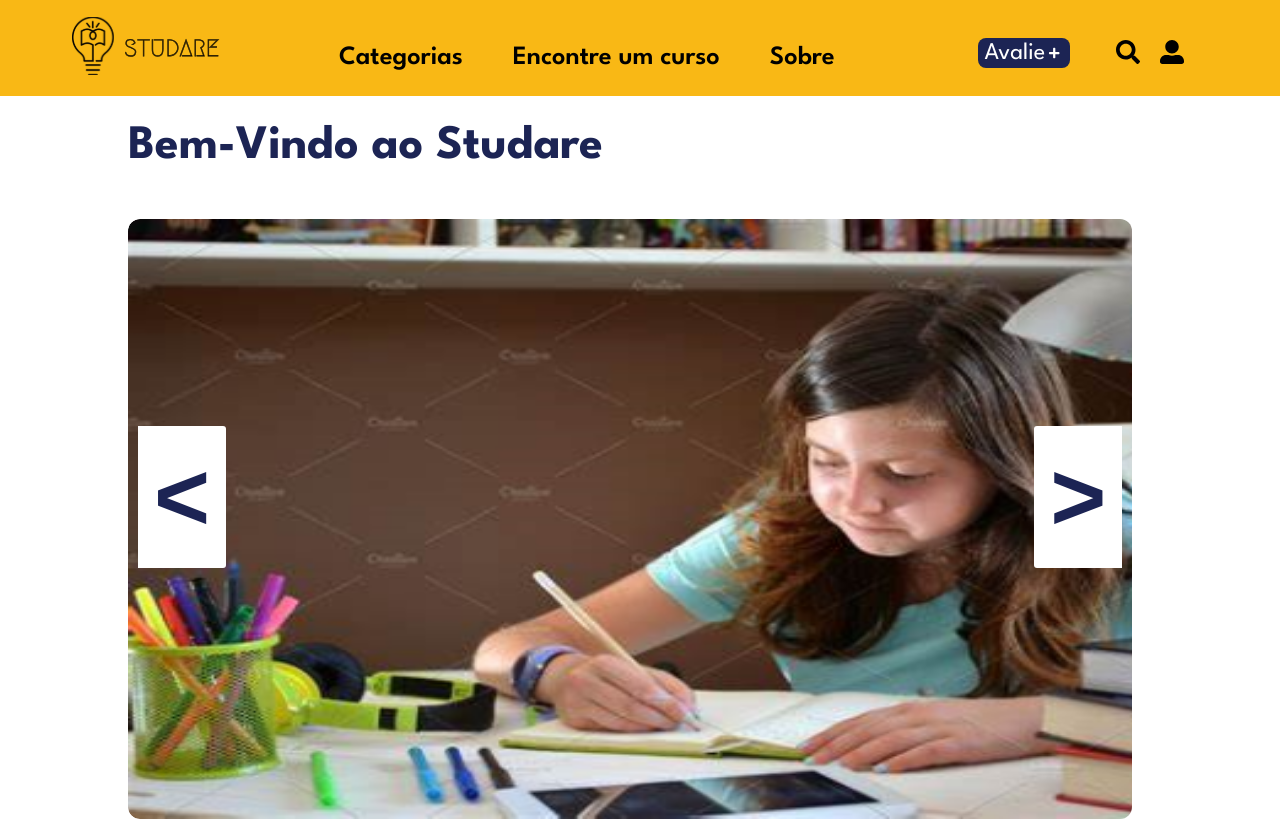
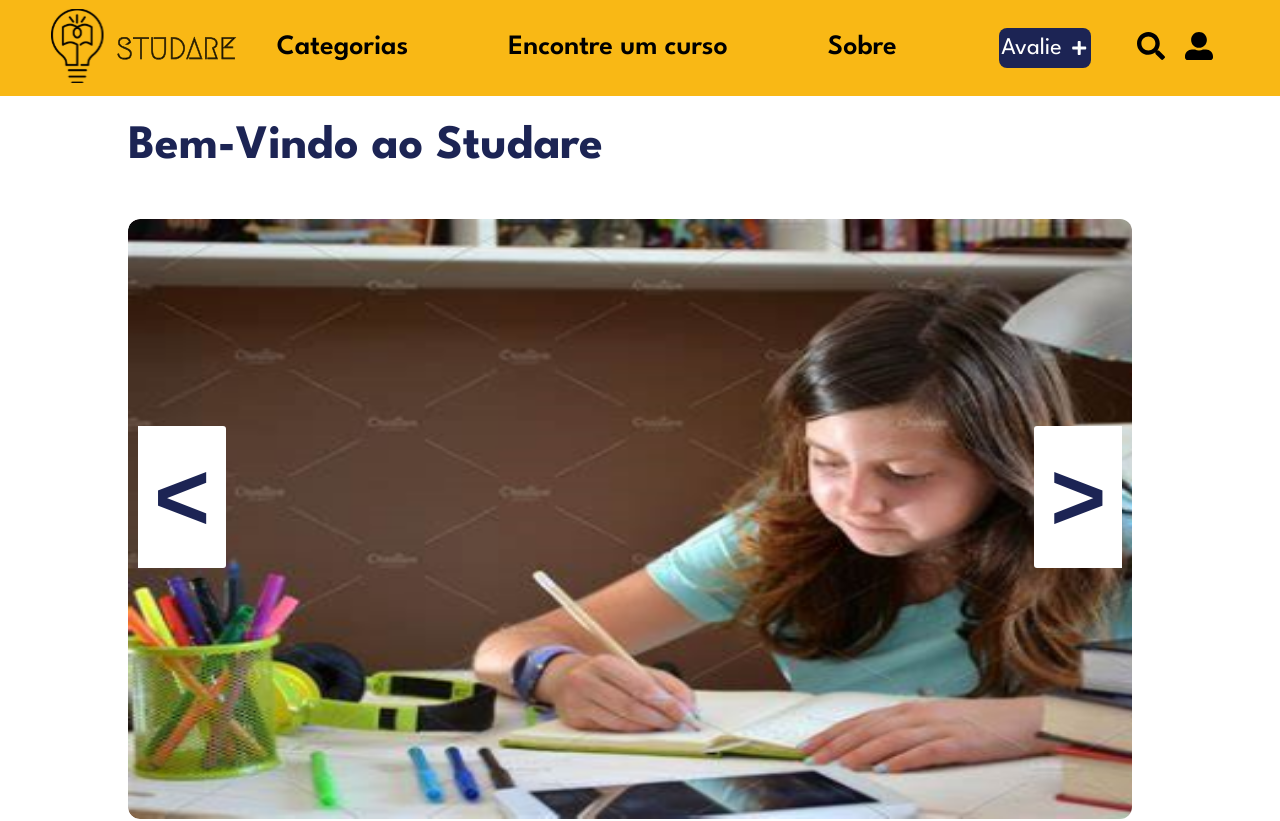
Before and after one commit to joaopedroa1/StudareFront-End, a React (Vite) app: page / in a window 1280 px wide. Shown: the top 821 px of the page. Built offline with nearby package versions, Linux system fonts and the light colour scheme.

Commit message:
Revert "style: making navbar responsive"
This reverts commit acb42185a05d03e0c4f0f536a74e20b6128c5c6c.

```diff
--- a/src/components/Menu/style.css
+++ b/src/components/Menu/style.css
@@ -1,17 +1,14 @@
 @import url('https://fonts.googleapis.com/css2?family=League+Spartan:wght@100..900&display=swap');
 .listaLinks{
-    height: 52.700922266139657444005270092227%;
     display: flex;
-    justify-content: space-between;
-    align-items: flex-end;
     list-style: none;
     text-decoration: none;
     gap: 100px;
 }
 
 .logo{
-    width: 120%;
-    height: 80%;
+    width: 150%;
+    height: 100%;
 }
 
 .navegacao{
@@ -25,17 +22,11 @@
     background-color: #F9B815;
 }
 
-@media screen and (max-width: 1366px) {
-    .listaLinks{
-        gap: 50px;
-    }
-}
-
 .linkNav{
     text-decoration: none;
     color: black;
     font-family: "League Spartan", sans-serif;
-    font-size: 165%;
+    font-size: 175%;
     font-weight: 600;
 }
 
@@ -47,8 +38,9 @@
     font-size: 150%;
     background-color: #1C2454;
     color: white;
+    gap: 8px;
     width: 40%;
-    height: 30px;
+    height: 40px;
     border: none;
     border-radius: 8px;
     cursor: pointer;
@@ -66,9 +58,8 @@
 
 .searchUser{
     display: flex;
-    align-items: flex-end;
+    align-items: center;
     justify-content: space-between;
-    height: 40px;
     width: 18%;
 }
 
@@ -93,11 +84,11 @@
 }
 
 .iconeLupa{
-    width: 24px;
-    height: 24px;
+    width: 28px;
+    height: 28px;
 }
 
 .iconeUsuario{
-    width: 24px;
-    height: 24px;
+    width: 28px;
+    height: 28px;
 }
```
